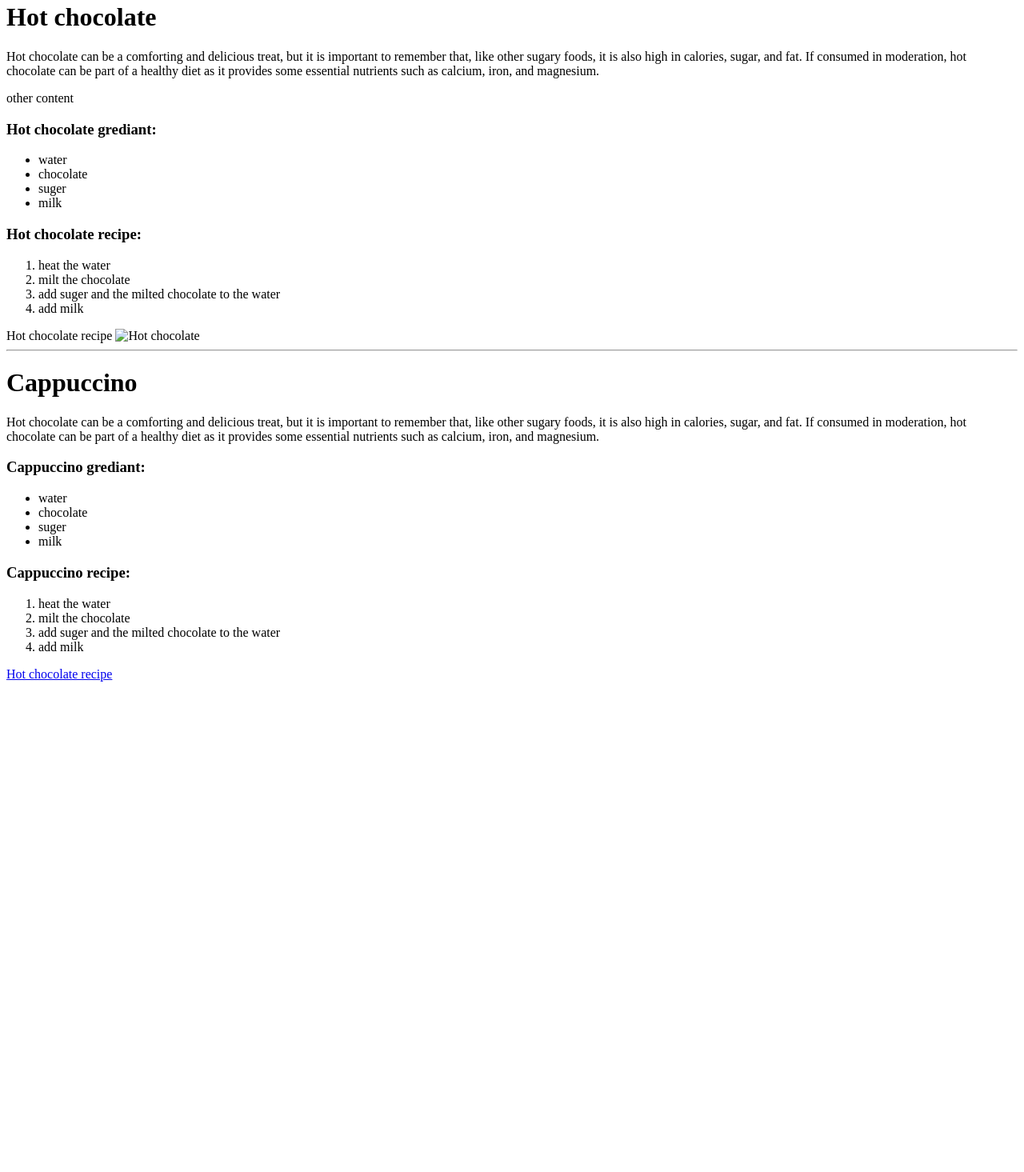
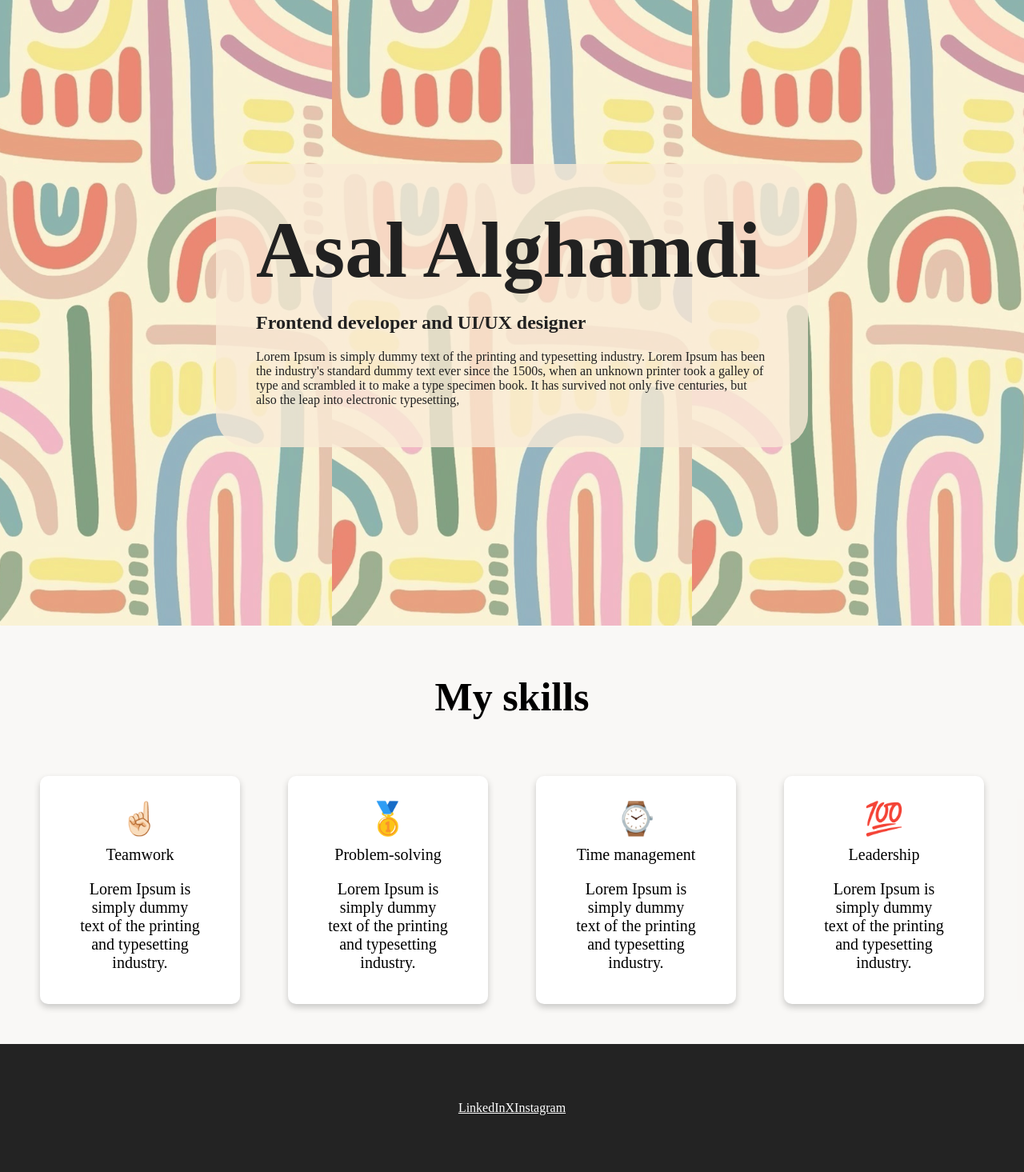
Before and after one commit to AsalAlghamdi/my-portfolio, a plain HTML site: page index.html in a window 1280 px wide. Shown: the part 18-1483 px from the top of the page at 80% size. Before the commit the page ends 878 px from the top, so only its background shows below. Drawn offline with Linux system fonts and the light colour scheme.

Commit message:
Update index.html

```diff
--- a/index.html
+++ b/index.html
@@ -2,54 +2,160 @@
 <html>
 
 <head>
+    <style>
+        * {
+            margin: 0;
+            padding: 0;
+        }
+
+        #about {
+            height: 100vh;
+            width: 100%;
+            background-color: pink;
+            background-image: url('pattern.jpg');
+            background-size: contain;
+            background-position: center;
+            display: flex;
+            justify-content: center;
+            align-items: center;
+        }
+
+        .intro {
+            color: rgb(33, 33, 33);
+            padding: 50px;
+            border-radius: 40px;
+            width: 50%;
+            display: flex;
+            flex-direction: column;
+            gap: 20px;
+            background-color: #faebd7cc;
+        }
+
+        .intro h1 {
+            font-size: 100px;
+        }
+
+        #skills {
+            padding: 20px;
+            background-color: #e6dfd73d;
+            text-align: center;
+        }
+
+        #skills h2 {
+            font-size: 50px;
+            padding: 40px;
+        }
+
+        #skills_items {
+            display: flex;
+            justify-content: space-around;
+            align-items: center;
+        }
+
+        .skill {
+            width: 100%;
+            padding: 30px 40px;
+            background-color: white;
+            font-size: 20px;
+            border-radius: 10px;
+            box-shadow: 0 4px 8px 0 rgba(0, 0, 0, 0.2);
+            display: flex;
+            flex-wrap: wrap;
+            align-items: center;
+            justify-content: center;
+            margin: 30px;
+        }
+
+        .skill p {
+            padding: 10px;
+        }
+
+        .skill_icon {
+            font-size: 40px;
+        }
+
+        #footer {
+            height: 20vh;
+            background-color: rgb(35, 35, 35);
+            color: white;
+            display: flex;
+            justify-content: space-around;
+        }
+
+        #footer div {
+            display: flex;
+            justify-content: center;
+            align-items: center;
+        }
+
+        #footer a:visited,
+        #footer a:hover {
+            color: white;
+        }
+    </style>
 </head>
 
 <body>
-    <h1>Hot chocolate</h1>
-    <p class="text" id="decription">
-        Hot chocolate can be a comforting and delicious treat, but it is important to remember that, like other sugary
-        foods, it is also high in calories, sugar, and fat. If consumed in moderation, hot chocolate can be part of a
-        healthy diet as it provides some essential nutrients such as calcium, iron, and magnesium.
-    </p>
-    <p class="text" id="sub_decription">other content</p>
-    <h3>Hot chocolate grediant:</h3>
-    <ul>
-        <li>water</li>
-        <li>chocolate</li>
-        <li>suger</li>
-        <li>milk</li>
-    </ul>
-    <h3>Hot chocolate recipe:</h3>
-    <ol>
-        <li>heat the water</li>
-        <li>milt the chocolate</li>
-        <li>add suger and the milted chocolate to the water</li>
-        <li>add milk</li>
-    </ol>
-    <a target="_blank">Hot chocolate recipe</a>
-    <img src="./image.jpg" alt="Hot chocolate">
-    <hr>
-    <h1>Cappuccino</h1>
-    <p>
-        Hot chocolate can be a comforting and delicious treat, but it is important to remember that, like other sugary
-        foods, it is also high in calories, sugar, and fat. If consumed in moderation, hot chocolate can be part of a
-        healthy diet as it provides some essential nutrients such as calcium, iron, and magnesium.
-    </p>
-    <h3>Cappuccino grediant:</h3>
-    <ul>
-        <li>water</li>
-        <li>chocolate</li>
-        <li>suger</li>
-        <li>milk</li>
-    </ul>
-    <h3>Cappuccino recipe:</h3>
-    <ol>
-        <li>heat the water</li>
-        <li>milt the chocolate</li>
-        <li>add suger and the milted chocolate to the water</li>
-        <li>add milk</li>
-    </ol>
-    <a href="https://natashaskitchen.com/hot-chocolate-recipe/" target="_blank">Hot chocolate recipe</a>
+    <div id="about">
+        <div class="intro">
+            <h1>Asal Alghamdi</h1>
+            <h2>Frontend developer and UI/UX designer</h2>
+            <p>
+                Lorem Ipsum is simply dummy text of the printing and typesetting industry. Lorem Ipsum has been the
+                industry's standard dummy text ever since the 1500s, when an unknown printer took a galley of type and
+                scrambled it to make a type specimen book. It has survived not only five centuries, but also the leap
+                into electronic typesetting,
+            </p>
+        </div>
+    </div>
+    <div id="skills">
+        <h2>My skills</h2>
+        <div id="skills_items">
+            <div class="skill">
+                <div>
+                    <div class="skill_icon">☝🏻</div>
+                    <p>Teamwork</p>
+                    <p>
+                        Lorem Ipsum is simply dummy text of the printing and typesetting industry.
+                    </p>
+                </div>
+            </div>
+            <div class="skill">
+                <div>
+                    <div class="skill_icon">🥇</div>
+                    <p>Problem-solving</p>
+                    <p>
+                        Lorem Ipsum is simply dummy text of the printing and typesetting industry.
+                    </p>
+                </div>
+            </div>
+            <div class="skill">
+                <div>
+                    <div class="skill_icon">⌚</div>
+                    <p>Time management</p>
+                    <p>
+                        Lorem Ipsum is simply dummy text of the printing and typesetting industry.
+                    </p>
+                </div>
+            </div>
+            <div class="skill">
+                <div>
+                    <div class="skill_icon">💯</div>
+                    <p>Leadership</p>
+                    <p>
+                        Lorem Ipsum is simply dummy text of the printing and typesetting industry.
+                    </p>
+                </div>
+            </div>
+        </div>
+    </div>
+    <div id="footer">
+        <div>
+            <a href="">LinkedIn</a>
+            <a href="">X</a>
+            <a href="">Instagram</a>
+        </div>
+    </div>
 </body>
 
 </html>
```
